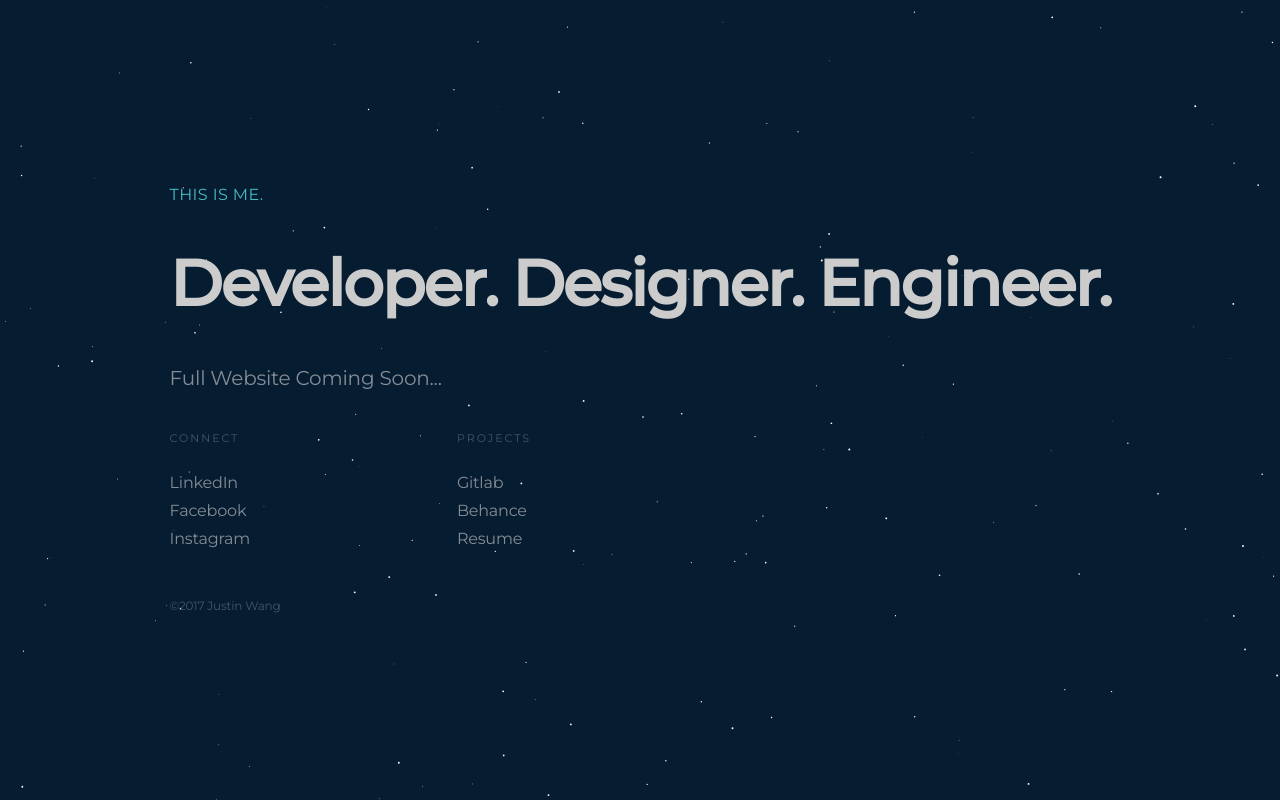
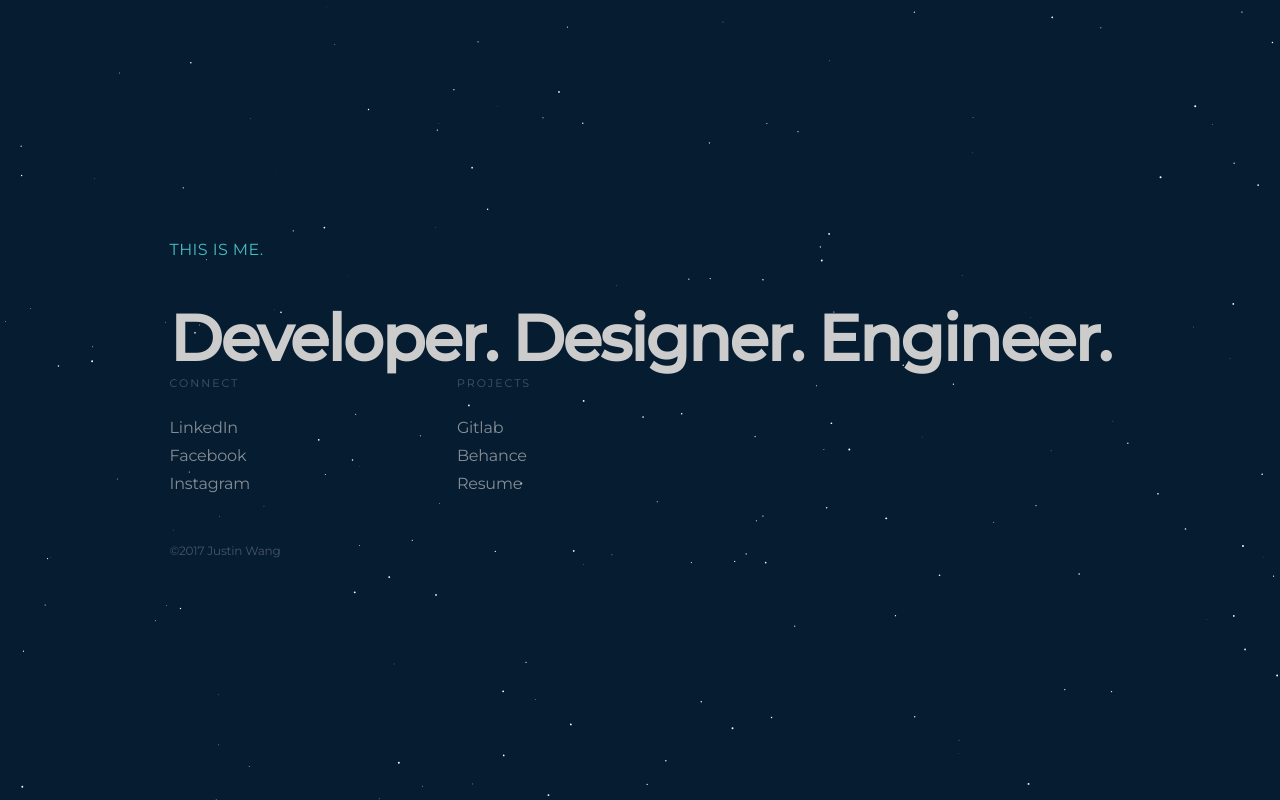
Before and after one commit to jxt-wang/personal-website, a plain HTML site: page index.html in a window 1280 px wide. Drawn offline with Linux system fonts and the light colour scheme.

Commit message:
Minor adjustments. Removed info blurb.

```diff
--- a/index.html
+++ b/index.html
@@ -39,9 +39,9 @@
             <span class="title">Developer. Designer. Engineer.</span>
           </div>
 
-          <div class="info">
+          <!-- <div class="info">
             <p>Full Website Coming Soon...</p>
-          </div>
+          </div> -->
 
           <div class="h-list">
 
```
